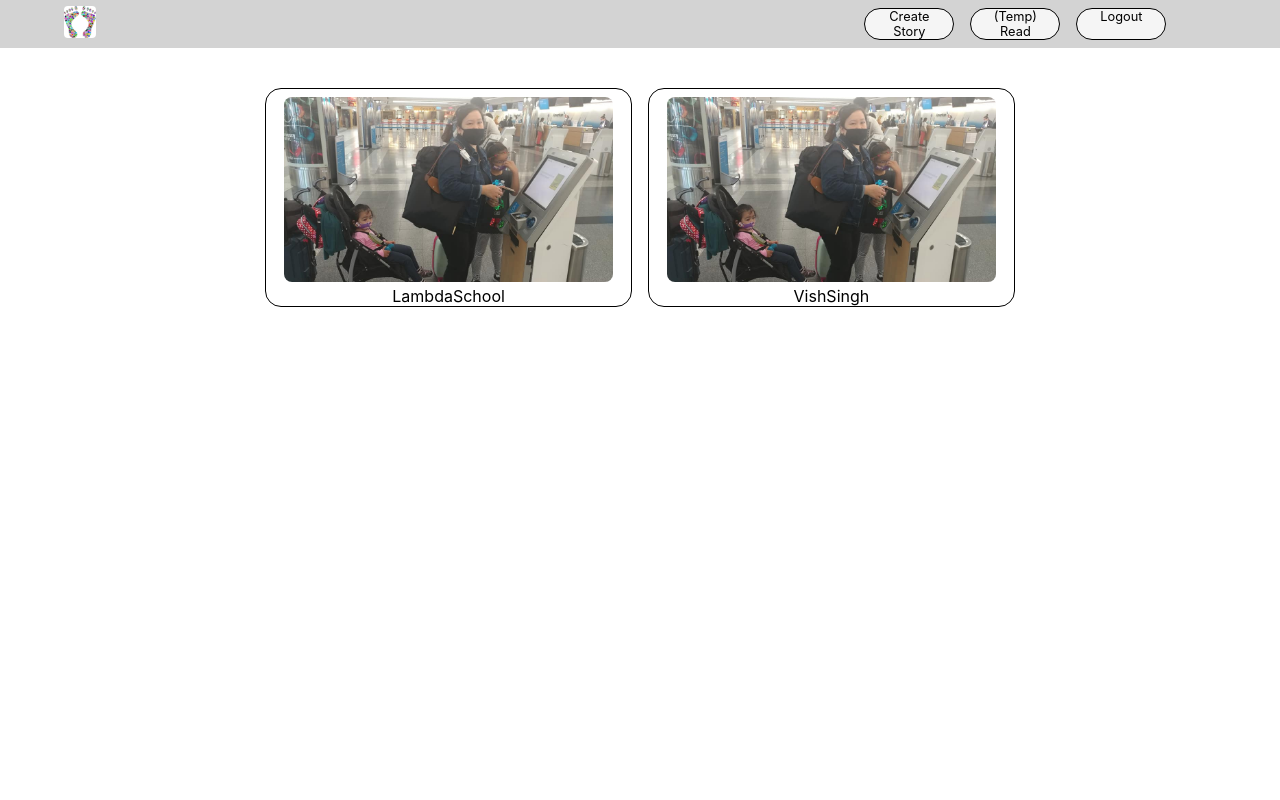
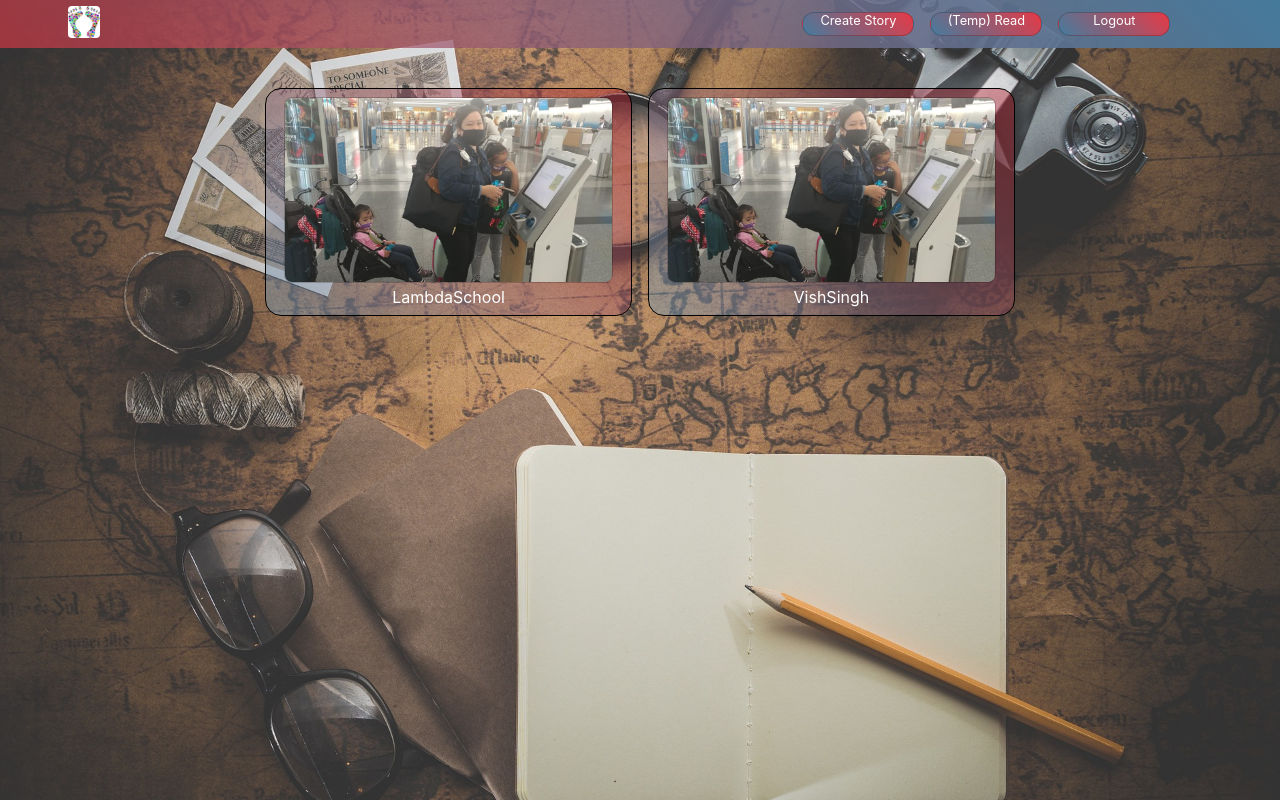
Before and after one commit to bw-ptct-Expat-Journal-4/frontend, a React (Create React App) app: page /gallery in a window 1280 px wide. Built offline with nearby package versions, Linux system fonts and the light colour scheme.

Commit message:
added initial styles

```diff
--- a/src/App.css
+++ b/src/App.css
@@ -1,38 +1,3 @@
 .App {
-  text-align: center;
+  /* text-align: center; */
 }
-
-.App-logo {
-  height: 40vmin;
-  pointer-events: none;
-}
-
-@media (prefers-reduced-motion: no-preference) {
-  .App-logo {
-    animation: App-logo-spin infinite 20s linear;
-  }
-}
-
-.App-header {
-  background-color: #282c34;
-  min-height: 100vh;
-  display: flex;
-  flex-direction: column;
-  align-items: center;
-  justify-content: center;
-  font-size: calc(10px + 2vmin);
-  color: white;
-}
-
-.App-link {
-  color: #61dafb;
-}
-
-@keyframes App-logo-spin {
-  from {
-    transform: rotate(0deg);
-  }
-  to {
-    transform: rotate(360deg);
-  }
-}
--- a/src/App.js
+++ b/src/App.js
@@ -1,4 +1,5 @@
 import React from 'react';
+// import './App.css';
 import Login from './component/Login';
 import Register from './component/Registration';
 import Navbar from './component/Navbar';
--- a/src/component/CreateStory.js
+++ b/src/component/CreateStory.js
@@ -82,7 +82,7 @@ const CreateStory = (props) => {
 
 const Section = styled.section`
     form {
-        background: lightgray;
+        background: linear-gradient(45deg, rgb(111, 160, 192, .4), rgb(187, 24, 36, .4));
         border-radius: 1rem;
         padding: 1rem;
         box-sizing: border-box;
@@ -102,10 +102,24 @@ const Section = styled.section`
 
     label {
         text-align: right;
+        color: white;
+    }
+
+    input {
+        color: white;
+        background: rgb(0, 0, 0, .2);
+        ::placeholder {
+            color: white;
+        }
     }
 
     textarea {
         height: 5rem;
+        color: white;
+        background: rgb(0, 0, 0, .2);
+        ::placeholder {
+            color: white;
+        }
     }
 
     .button-row {
@@ -117,7 +131,16 @@ const Section = styled.section`
         margin-top: .5rem;
         margin-left: .25rem;
         margin-right: .25rem;
-        width: 5rem;
+        width: 7rem;
+        height: 1.5rem;
+        color: white;
+        border: 1px solid rgb(0, 0, 0, .2);
+        border-radius: 1rem;
+        background: linear-gradient(45deg, rgb(69, 123, 157), rgb(230, 57, 70));
+    }
+
+    button:hover {
+        border: 1.25px solid white;
     }
 
     @media only screen and (max-width: 430px) {
--- a/src/component/Gallery.js
+++ b/src/component/Gallery.js
@@ -16,7 +16,7 @@ const Gallery = () => {
                             <img src={require(`../img/01-leaving-ny.jpg`)} alt={user.username}></img>
                         </Link>
                     </div>
-                    <div>{user.username}</div>
+                    <div className='user-name'>{user.username}</div>
                 </div>
             ))}
         </Section>
@@ -28,6 +28,12 @@ const Section = styled.section`
     display: flex;
     flex-wrap: wrap;
     justify-content: center;
+    // background: linear-gradient(rgb(230, 57, 70, .6), rgb(69, 123, 157));
+    // background-image: url(https://artjournalist.com/wp-content/uploads/2019/05/road-trip-journal-page-example.jpg);
+    // background-position: center center;
+    // background-repeat: no-repeat;
+    // background-attachment: fixed;
+    // background-size: cover;
 
     .user-container {
         margin: .5rem;
@@ -35,6 +41,16 @@ const Section = styled.section`
         border: 1px solid black;
         border-radius: 1rem;
         text-align: center;
+        background: linear-gradient(45deg, rgb(111, 160, 192, .4), rgb(187, 24, 36, .4));
+    }
+
+    .user-container:hover {
+        border: 1px solid white;
+        background: linear-gradient(45deg, rgb(69, 123, 157), rgb(230, 57, 70));
+
+        img {
+            border: 1px solid white;
+        }
     }
 
     .avatar {
@@ -42,11 +58,19 @@ const Section = styled.section`
         margin-left: auto;
         margin-right: auto;
         margin-top: .5rem;
+        box-sizing: border-box;
     }
 
     img {
         width: 100%;
         border-radius: .5rem;
+        box-sizing: border-box;
+        border: 1px solid rgb(0, 0, 0, .2);
+    }
+
+    .user-name {
+        color: white;
+        margin-bottom: .5rem;
     }
 `
 export default Gallery;
--- a/src/component/Navbar.js
+++ b/src/component/Navbar.js
@@ -29,7 +29,8 @@ const Navbar = (props) => {
 
 const Section = styled.section`
     width: 100%;
-    background: lightgray;
+    padding: .25rem;
+    background: linear-gradient(45deg, rgb(230, 57, 70, .6), rgb(69, 123, 157));
 
     .navbar-contents {
         display: flex;
@@ -52,27 +53,32 @@ const Section = styled.section`
         display: flex;
         justify-content: flex-end;
         width: 90%;
-        margin-right: auto;
-        margin-left: auto;
+        margin: auto;
     }
 
     .nav-button {
-        width: 4.5rem;
+        box-sizing: border-box;
+        width: 7rem;
+        height: 1.5rem;
         text-align: center;
-        border: 1px solid black;
+        border: 1px solid rgb(0, 0, 0, .2);
         border-radius: 1rem;
         margin: .5rem;
         padding-left: .5rem;
         padding-right: .5rem;
         text-decoration: none;
         font-size: .8rem;
-        color: black;
-        background: whitesmoke;
+        color: white;
+        // background: whitesmoke;
+        background: linear-gradient(45deg, rgb(69, 123, 157), rgb(230, 57, 70));
     }
 
     .nav-button:hover {
-        background: black;
+        border: 1.25px solid white;
+        background: linear-gradient(45deg, rgb(111, 160, 192), rgb(187, 24, 36));
+        // background: rgb(69, 123, 157);
         color: white;
+        // font-weight: bold;
     }
 `
 
--- a/src/component/ReadStory.js
+++ b/src/component/ReadStory.js
@@ -32,8 +32,8 @@ const ReadStory = (props) => {
             <div className='image-container'>
                 <img src={require(`../img/01-leaving-ny.jpg`)} alt='#'></img>
             </div>
-            <div>May 23, 2020</div>
-            <div>La Guardia airport. Last day in NY.</div>
+            <div className='image-text'>May 23, 2020</div>
+            <div className='image-text'>La Guardia airport. Last day in NY.</div>
 
             <div className='button-row'>
                     <button
@@ -58,7 +58,7 @@ const ReadStory = (props) => {
 
 const Section = styled.section`
     width: 90%;
-    background: lightgray;
+    background: linear-gradient(45deg, rgb(111, 160, 192, .4), rgb(187, 24, 36, .4));
     border-radius: 1rem;
     padding: .5rem;
     box-sizing: border-box;
@@ -82,6 +82,10 @@ const Section = styled.section`
         margin: .25rem;
     }
 
+    .image-text {
+        color: gainsboro;
+    }
+
     .button-row {
         display: flex;
         justify-content: center;
@@ -91,7 +95,16 @@ const Section = styled.section`
         margin-top: .5rem;
         margin-left: .25rem;
         margin-right: .25rem;
-        width: 5rem;
+        width: 7rem;
+        height: 1.5rem;
+        color: white;
+        border: 1px solid rgb(0, 0, 0, .2);
+        border-radius: 1rem;
+        background: linear-gradient(45deg, rgb(69, 123, 157), rgb(230, 57, 70));
+    }
+
+    button:hover {
+        border: 1.25px solid white;
     }
 `
 export default ReadStory;
--- a/src/component/UserGallery.js
+++ b/src/component/UserGallery.js
@@ -39,6 +39,16 @@ const Section = styled.section`
         border: 1px solid black;
         border-radius: 1rem;
         text-align: left;
+        background: linear-gradient(45deg, rgb(111, 160, 192, .4), rgb(187, 24, 36, .4));
+    }
+
+    .story-container:hover {
+        border: 1px solid white;
+        background: linear-gradient(45deg, rgb(69, 123, 157), rgb(230, 57, 70));
+
+        img {
+            border: 1px solid white;
+        }
     }
 
     .story-image {
@@ -46,9 +56,11 @@ const Section = styled.section`
         margin-left: auto;
         margin-right: auto;
         margin-top: .5rem;
+        box-sizing: border-box;
     }
 
     .story-text {
+        color: white;
         padding-left: 1rem;
         padding-right: 1rem;
         padding-bottom: 1rem;
@@ -57,6 +69,8 @@ const Section = styled.section`
     img {
         width: 100%;
         border-radius: .5rem;
+        box-sizing: border-box;
+        border: 1px solid rgb(0, 0, 0, .2);
     }
 `
 export default UserGallery;
--- a/src/index.css
+++ b/src/index.css
@@ -5,6 +5,12 @@ body {
     sans-serif;
   -webkit-font-smoothing: antialiased;
   -moz-osx-font-smoothing: grayscale;
+
+  background-image: url(./img/journey.jpg);
+  background-position: center center;
+  background-repeat: no-repeat;
+  background-attachment: fixed;
+  background-size: cover;
 }
 
 code {
```
Also changed, not shown: src/component/roadtrip.jpg (added), src/img/journey.jpg (added).
